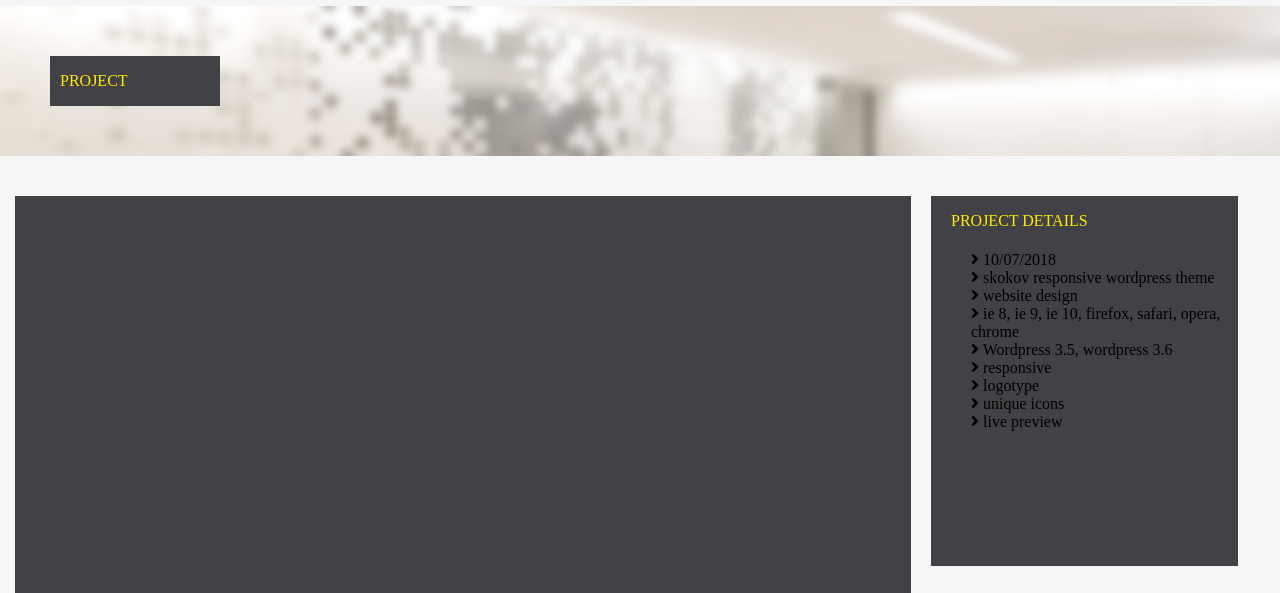
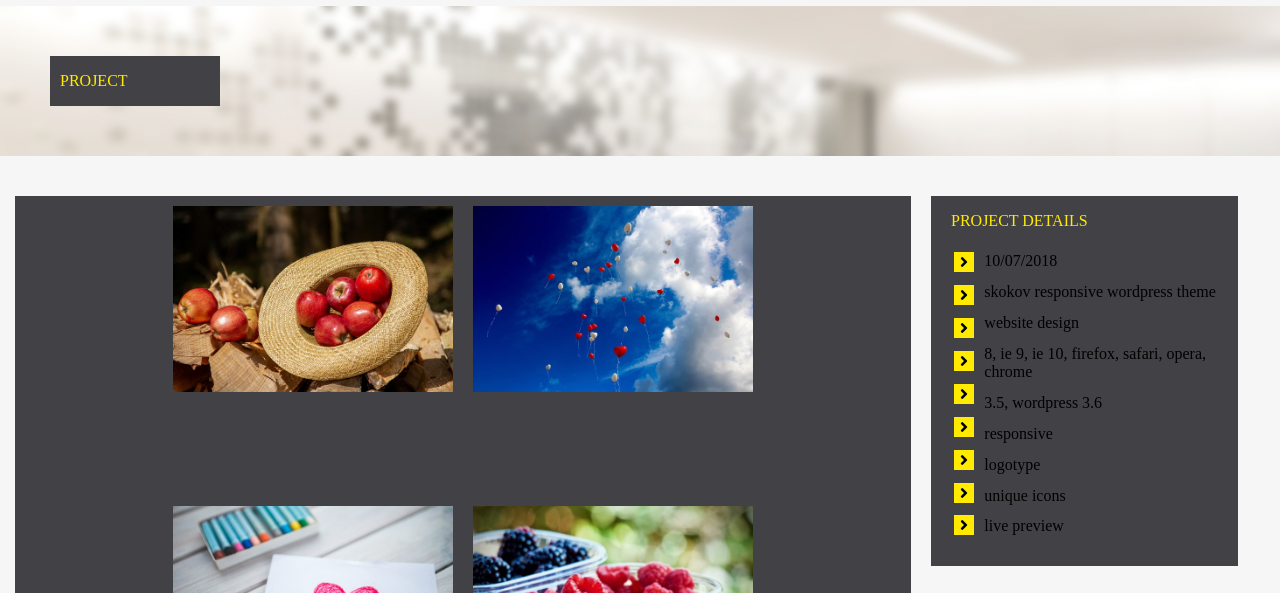
Before and after one commit to unicornDi/media_landing_page, a website: page Project/index.html in a window 1280 px wide. Shown: the part 154-747 px from the top of the page. Drawn offline with Linux system fonts and the light colour scheme.

Commit message:
gallery edited

```diff
--- a/Project/index.html
+++ b/Project/index.html
@@ -55,7 +55,14 @@
         <div class="main-block">
 
             <section class="main-block_firts-part">
-                <div class="gallery"></div>
+                <div class="gallery">
+                    <div class="gallery-img"><img src="images/gallery/picture_1.jpg"></div>
+                    <div class="gallery-img"><img src="images/gallery/picture_2.jpg"></div>
+                    <div class="gallery-img"><img src="images/gallery/picture_3.jpg"></div>
+                    <div class="gallery-img"><img src="images/gallery/picture_4.jpg"></div>
+                    <div class="gallery-img"><img src="images/gallery/picture_5.jpg"></div>
+                    <div class="gallery-img"><img src="images/gallery/picture_6.jpg"></div>
+                </div>
                 <section class="project-description">
                     <div><p>PROJECT DESCRIPTION</p></div>
                     <div class="project-description-text">Lorem ipsum dolor sit amet, consectetur adipiscing elit. Nam sit amet augue elit. Donec elementum vitae neque et ultrices. Aliquam dictum dui nec nisl iaculis elementum.
@@ -76,19 +83,33 @@
             </section>
 
             <aside>
-                <div class="project-details">
+                <div class="project-details-block">
                     <p>PROJECT DETAILS</p>
-                        <ul>
-                            <li><i class="fas fa-angle-right"></i> 10/07/2018 </li>
-                            <li><i class="fas fa-angle-right"></i> skokov responsive wordpress theme </li>
-                            <li><i class="fas fa-angle-right"></i> website design </li>
-                            <li><i class="fas fa-angle-right"></i> ie 8, ie 9, ie 10, firefox, safari, opera,  chrome</li>
-                            <li><i class="fas fa-angle-right"></i> Wordpress 3.5, wordpress 3.6 </li>
-                            <li><i class="fas fa-angle-right"></i> responsive </li>
-                            <li><i class="fas fa-angle-right"></i> logotype </li>
-                            <li><i class="fas fa-angle-right"></i> unique icons </li>
-                            <li><i class="fas fa-angle-right"></i> live preview </li>
-                        </ul>
+                        <div class="project-details">
+                            <div class="arrows">
+                                <i class="fas fa-angle-right"></i></li>
+                                <i class="fas fa-angle-right"></i></li>
+                                <i class="fas fa-angle-right"></i></li>
+                                <i class="fas fa-angle-right"></i></li>
+                                <i class="fas fa-angle-right"></i></li>
+                                <i class="fas fa-angle-right"></i></li>
+                                <i class="fas fa-angle-right"></i></li>
+                                <i class="fas fa-angle-right"></i></li>
+                                <i class="fas fa-angle-right"></i></li>
+                            </div>
+
+                            <div class="project-details-text">
+                                <div>10/07/2018</div>
+                                <div>skokov responsive wordpress theme</div>
+                                <div>website design</div>
+                                <div> 8, ie 9, ie 10, firefox, safari, opera,<br>chrome</div>
+                                <div>3.5, wordpress 3.6</div>
+                                <div>responsive</div>
+                                <div>logotype</div>
+                                <div>unique icons</div>
+                                <div>live preview</div>
+                            </div>
+                        </div>
                 </div>
                 <div class="popular-posts">
                     <p>POPULAR POSTS</p>
--- a/Project/sass/style.scss
+++ b/Project/sass/style.scss
@@ -29,7 +29,7 @@ $percent-50: 50%;
 body {
     margin: 0;
     background-color: $main-color;
-    min-width: 1010px;
+    min-width: 500px;
 }
 
 .main-container {
@@ -109,11 +109,22 @@ nav {
     flex-basis: $percent-70;
 
         .gallery {
-            display: flex;
+            @include flex-row;
+            flex-wrap: wrap;
             background: $dark-grey;
             width: 100%;
-            height: 670px;
             margin-left: 15px;
+            align-items: center;
+            justify-content: center;
+
+                .gallery-img {
+                    height: 280px;
+                    width: 280px;
+                    padding: 10px;
+                        img {
+                            width: 100%;
+                        }
+                }
         }
 
         .project-description {
@@ -139,7 +150,8 @@ aside {
     @include flex-column;
     flex-basis: $percent-30;
 
-        .project-details {
+        .project-details-block {
+            @include flex-column;
             width: 80%;
             height: 370px;
             background: $dark-grey;
@@ -149,10 +161,38 @@ aside {
                     color: $yellow;
                     margin-left: 20px;
                 }
-                ul {
-                    list-style-type: none;
-                    padding-top: 5px;
+                .project-details {
+                    @include flex-row;
+                    height: 80%;
+                    justify-content: space-around;
+                    margin: 0 5%;
+                    min-width: 231.52px;
+                    width: 100%;
+
+                    .arrows {
+                    @include flex-column;
+                    justify-content: space-around;
+                    margin: 0 5px;
+
+
+                        .fa-angle-right {
+                            @include flex-row;
+                            justify-content: center;
+                            align-items: center;
+                            background: $yellow;
+                            width: 20px;
+                            height: 20px;
+                        }
+                    }
+
+                    .project-details-text {
+                        @include flex-column;
+                        justify-content: space-around;
+                        margin-right: 35px;
+                        min-width: 231.52px;
+                    }
                 }
+            }
         }
 
         .popular-posts {
@@ -182,7 +222,7 @@ aside {
 
 
         }
-}
+
 
 .recent-projects {
     @include flex-column;
```
Also changed, not shown: Project/css/style.css, Project/images/gallery/picture_1.jpg (added), Project/images/gallery/picture_2.jpg (added), Project/images/gallery/picture_3.jpg (added), Project/images/gallery/picture_4.jpg (added), Project/images/gallery/picture_5.jpg (added), Project/images/gallery/picture_6.jpg (added).
